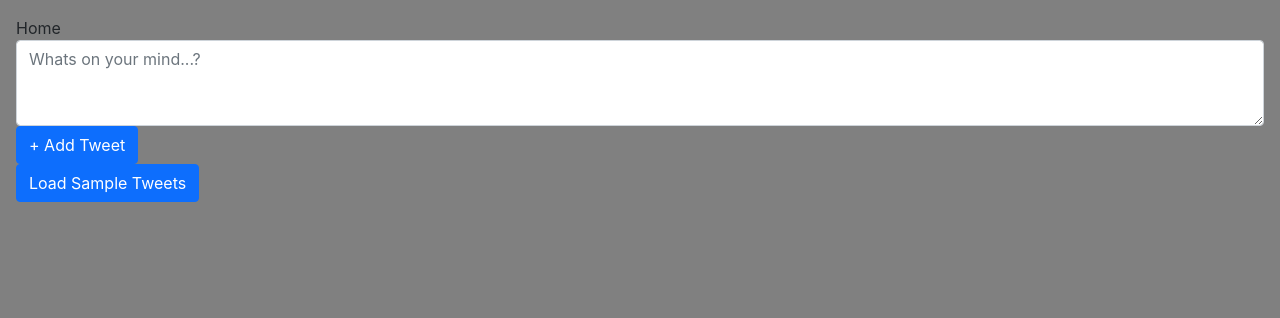
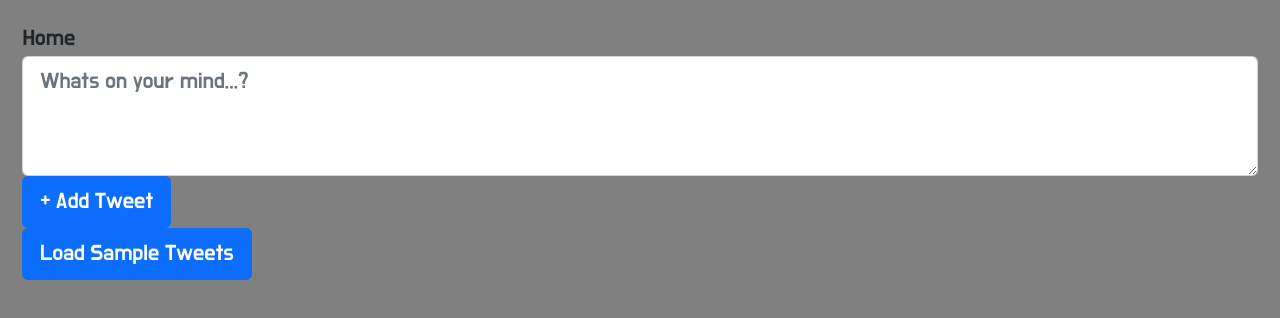
Before and after one commit to GRANDMAC96/twitter_app, a React (Create React App) app: page / in a window 1280 px wide. Shown: the top 318 px of the page. Built offline with nearby package versions, Linux system fonts and the light colour scheme.

Commit message:
css file layout created and fonts imported

```diff
--- a/src/css/Styles/header.css
+++ b/src/css/Styles/header.css
@@ -1,3 +1,9 @@
-.header-main {
-
+.text-left {
+    text-align: left;
 }
+.text-center {
+    text-align: center;
+}
+.text-right {
+    text-align: right;
+}
--- a/src/css/Styles/main.css
+++ b/src/css/Styles/main.css
@@ -1,31 +1,29 @@
-@import 'reset.css';
+/* @import 'reset.css'; */
 
 @import 'settings.css';
 
 @import 'typography.css';
 
-@import 'article.css';
+/* @import 'article.css'; */
 
-@import 'buttons-links.css';
+/* @import 'buttons-links.css'; */
 
-@import 'buttons.css';
+/* @import 'buttons.css'; */
 
-@import 'card.css';
+/* @import 'card.css'; */
 
-@import 'footer.css';
+/* @import 'footer.css'; */
 
-@import 'forms.css';
+/* @import 'forms.css'; */
 
 @import 'header.css';
 
-@import 'imagery.css';
+/* @import 'imagery.css'; */
 
-@import 'main-forms.css';
+/* @import 'main-forms.css'; */
 
-@import 'main.css';
+/* @import 'nav.css'; */
 
-@import 'nav.css';
-
-@import 'sidebar.css';
+/* @import 'sidebar.css'; */
 
 @import 'theme.css';
--- a/src/css/Styles/settings.css
+++ b/src/css/Styles/settings.css
@@ -1,10 +1,7 @@
 @font-face {
-    font-family: myNunito;
-    src: url("../Fonts/Nunito-Light.ttf") format("truetype");
-}
-@font-face {
-    font-family: myPacifico;
-    src: url("../Fonts/Pacifico-Regular.ttf") format("truetype");
+    font-family: 'DoHyeon';
+    font-weight: normal;
+    src: url("./fonts/DoHyeon-Regular.ttf");
 }
 :root {
     --salmon: #FF6A7C;
--- a/src/css/Styles/theme.css
+++ b/src/css/Styles/theme.css
@@ -1,15 +1,13 @@
 body {
-    height: 100%;
-    width: 95vw;
-    padding: 30px;
-    margin: 0.5rem;
+    background:grey;
+    margin: 1rem;
+    font-family: DoHyeon;
+    -webkit-font-smoothing: antialiased;
+    -moz-osx-font-smoothing: grayscale;
 }
-article {
-    height: 100%;
-    width: 90vw;
-    padding: 0.5rem;
-    margin: 0.5rem;
+
+@font-face {
+    font-family: 'DoHyeon';
+    font-weight: normal;
+    src: url("./fonts/DoHyeon-Regular.ttf");
 }
-@media screen {
-
-}
--- a/src/css/Styles/typography.css
+++ b/src/css/Styles/typography.css
@@ -1,25 +1,3 @@
 body {
-    font-family: myNunito;
+    font-family: DoHyeon;
 }
-.h1 {
-    font-family: myPacifico;
-    padding: 1rem;
-    flex-grow: 1;
-}
-.h2 {
-    display: flex;
-    justify-content: center;
-    background-color: #FFF0E9;
-    padding: 3rem;
-    font-weight: bolder;
-    font-size: xx-large;
-}
-ul {
-    color:blue;
-}
-.posted {
-    border: blue;
-}
-.p {
-    text-align: center;
-}
--- a/src/index.js
+++ b/src/index.js
@@ -1,6 +1,6 @@
 import React from "react";
 import { render } from "react-dom";
 import Router from "./components/Router";
-import "./css/index.css";
+import "./css/styles/main.css";
 
 render(<Router />, document.querySelector('#main'));
```
Also changed, not shown: src/css/Styles/fonts/DoHyeon-Regular.ttf (added).
